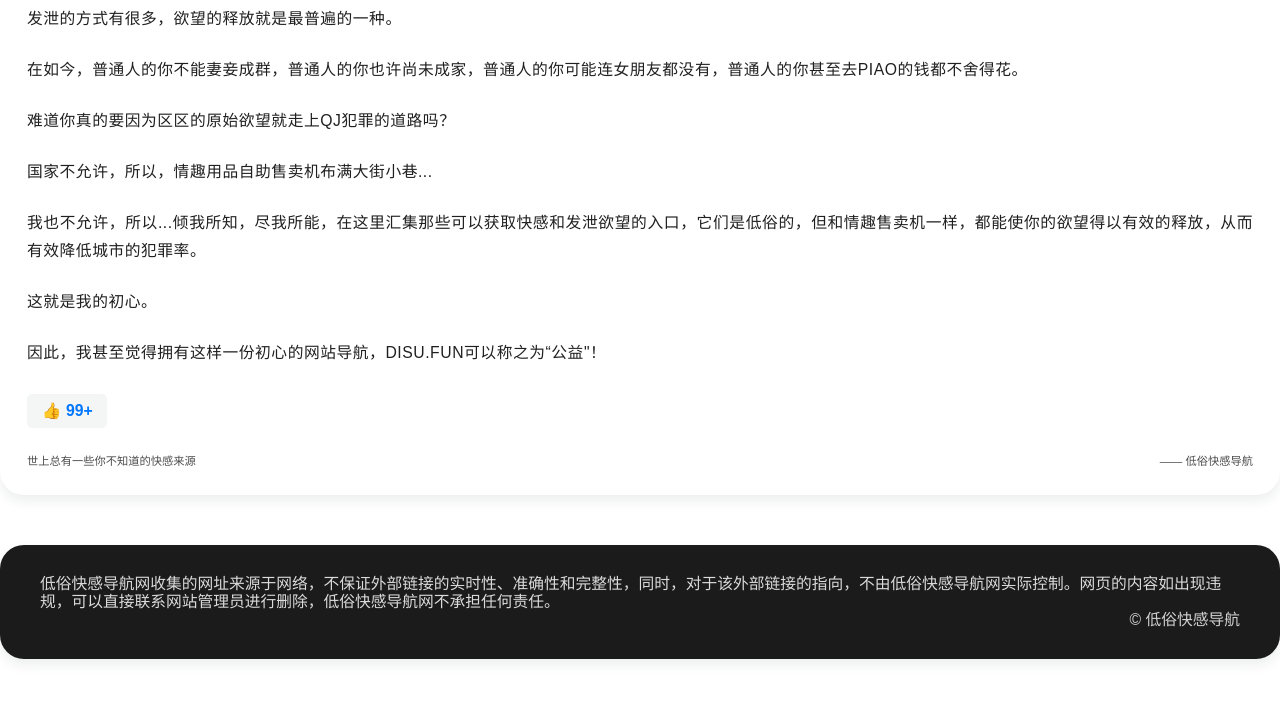
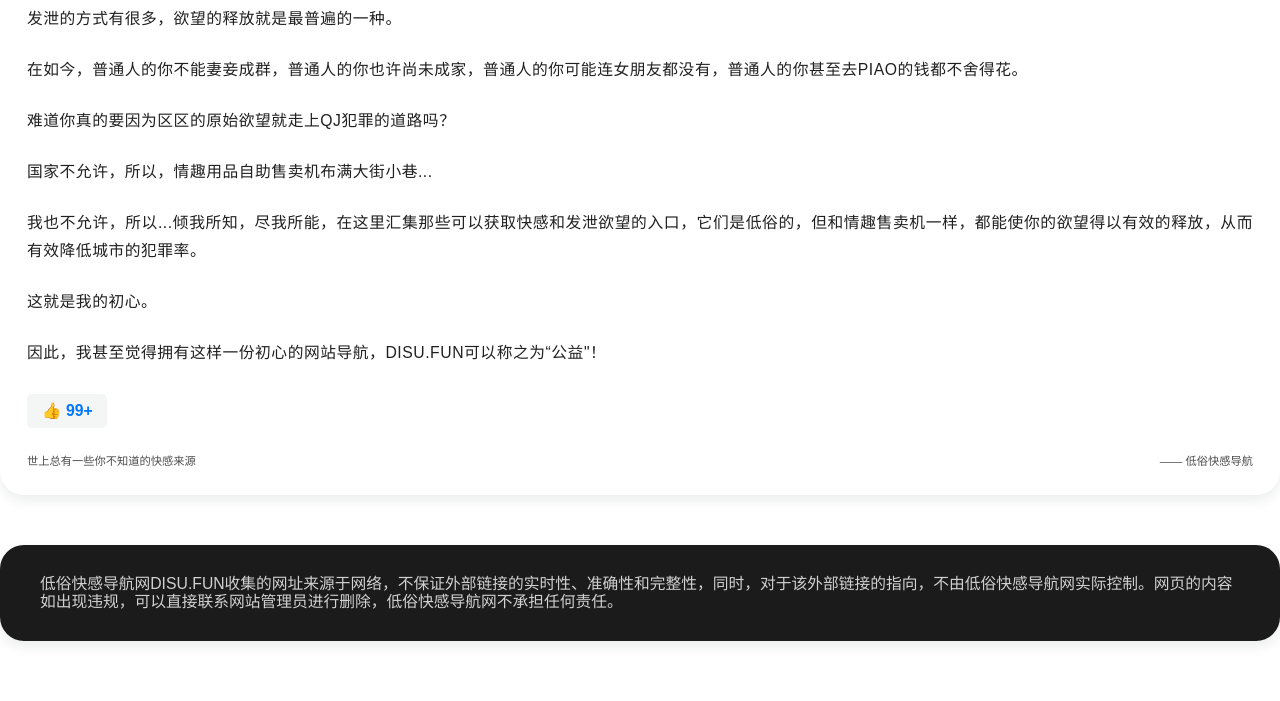
Before and after one commit to took3000/dusi, a plain HTML site: page index.html in a window 1280 px wide. Shown: the part 563-1264 px from the top of the page. Drawn offline with Linux system fonts and the light colour scheme; a script that the page names is missing.

Commit message:
Update index.html

```diff
--- a/index.html
+++ b/index.html
@@ -251,8 +251,8 @@ console.log(element);
         <footer>
 
                 <p id="footer-meta" class="clear">
-                    <span class="left"><a class="icp" style="color:#dbdbdb" href="./" data-pjax-state="">低俗快感导航网收集的网址来源于网络，不保证外部链接的实时性、准确性和完整性，同时，对于该外部链接的指向，不由低俗快感导航网实际控制。网页的内容如出现违规，可以直接联系网站管理员进行删除，低俗快感导航网不承担任何责任。</a></span>
-                    <span class="right">© 低俗快感导航</span>
+                    <span class="left">低俗快感导航网DISU.FUN收集的网址来源于网络，不保证外部链接的实时性、准确性和完整性，同时，对于该外部链接的指向，不由低俗快感导航网实际控制。网页的内容如出现违规，可以直接联系网站管理员进行删除，低俗快感导航网不承担任何责任。</span>
+
 
                 </p>
             </footer>
```
